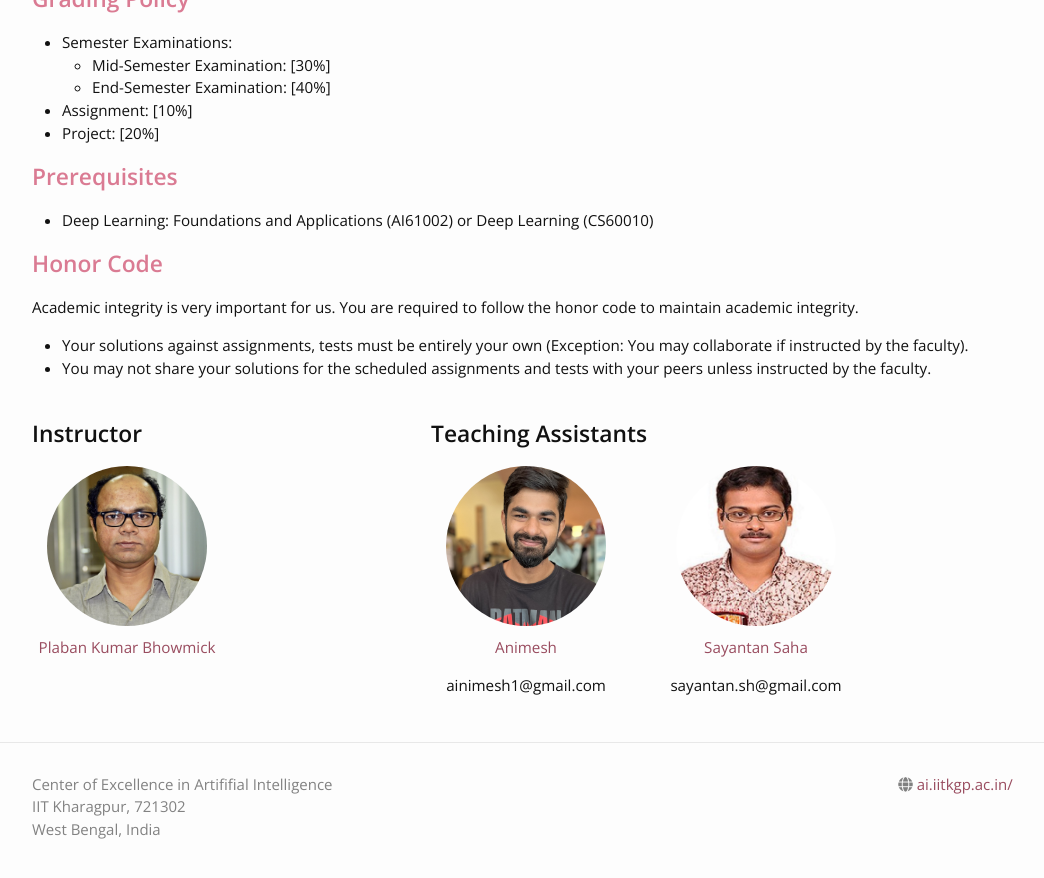
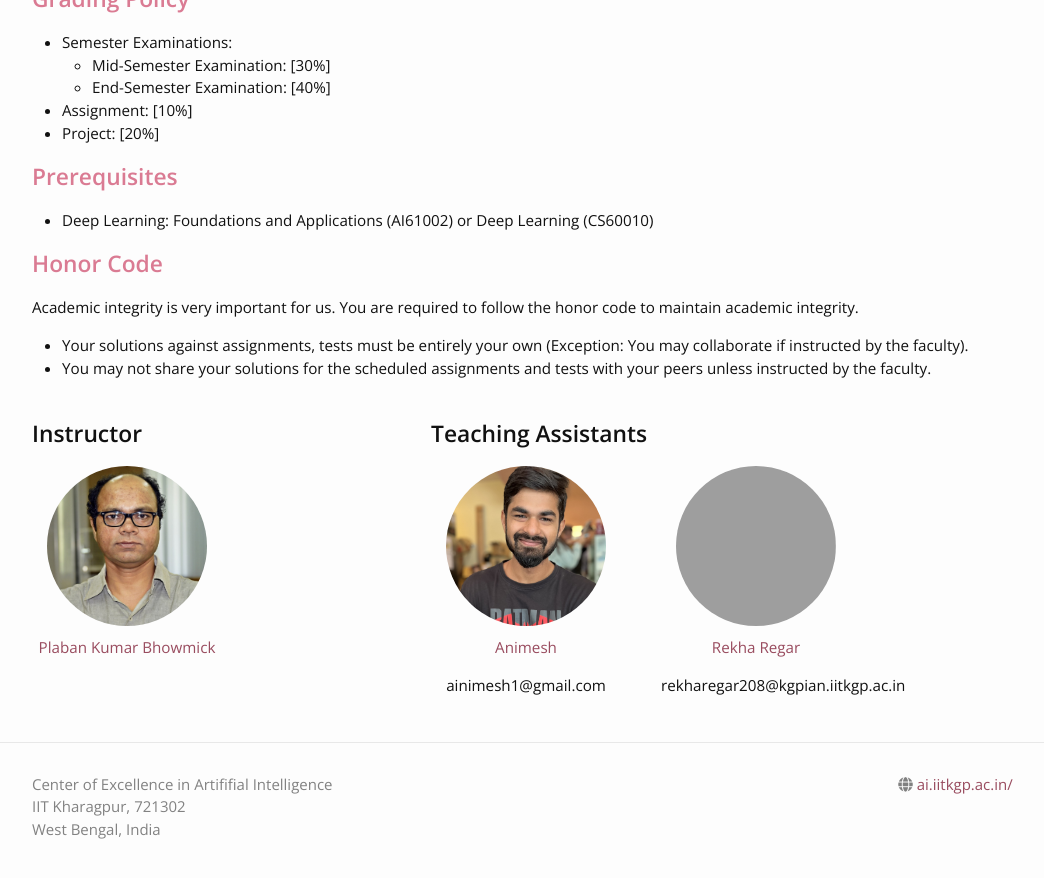
Before and after one commit to plaban/GMLFA_Autumn_2023, a Jekyll site: the page built from index.md, in a window 1280 px wide and 900 px high, scrolled down 967 px. Shown: the top 878 px of the window, without its empty margins (38-1082 px from the left). Built offline with Jekyll 4.4.1, drawn with Linux system fonts in a browser that asks for light colours; nearby versions of some CDN libraries; grey boxes are pictures that could not be loaded.

Commit message:
updated people

```diff
--- a/_data/people.yml
+++ b/_data/people.yml
@@ -10,12 +10,7 @@ teaching_assistants:
     email: ainimesh1@gmail.com
     webpage: https://www.linkedin.com/in/animeshsachan/
 
-  - name: Sayantan Saha
-    profile_pic: /_images/pp/shyantan.jpg
-    email: sayantan.sh@gmail.com
-    webpage: https://www.linkedin.com/in/sayantan-saha-332a4440/
-
-  #- name: Nilanjan Mukharjee
-  #  profile_pic: /_images/pp/nilanjan.jpg
-  #  email: nmnilu6@gmail.com
-  #  webpage:
+  - name: Rekha Regar
+    profile_pic: /_images/pp/Rekha.jpg
+    email: rekharegar208@kgpian.iitkgp.ac.in
+    webpage: https://www.linkedin.com/in/rekha-regar-392360192/
```
Also changed, not shown: 1 other file.
